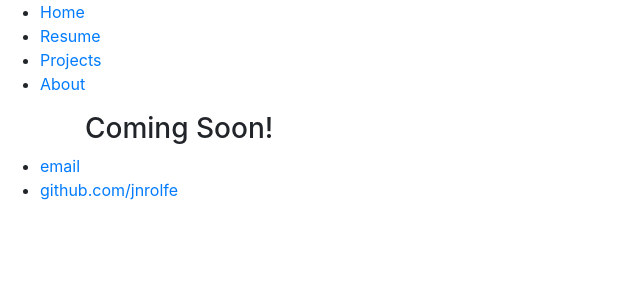
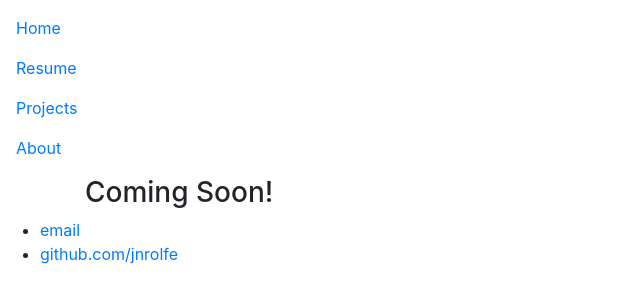
Before and after one commit to Jnrolfe/jnrolfe.github.io, a Jekyll site: the page built from index.html, in a window 1280 px wide. Shown: the top 303 px of the page, without its empty margins (0-640 px from the left). Built offline with Jekyll 4.4.1, drawn with Linux system fonts in a browser that asks for light colours.

Commit message:
bootstrap-ify the navbar

```diff
--- a/_layouts/default.html
+++ b/_layouts/default.html
@@ -2,23 +2,30 @@
 	<html>
 		<head>
 			<title>{{ page.title }}</title>
-			<!-- link to main stylesheet -->
       <link rel="stylesheet" href="https://stackpath.bootstrapcdn.com/bootstrap/4.4.1/css/bootstrap.min.css" integrity="sha384-Vkoo8x4CGsO3+Hhxv8T/Q5PaXtkKtu6ug5TOeNV6gBiFeWPGFN9MuhOf23Q9Ifjh" crossorigin="anonymous">
 		</head>
 		<body>
-			<nav>
-	    		<ul>
-	        		<li><a href="/">Home</a></li>
-		        	<li><a href="#">Resume</a></li>
-	        		<li><a href="#">Projects</a></li>
-	        		<li><a href="#">About</a></li>
+			<nav class="navbar">
+	    		<ul class="navbar-nav mr-auto">
+	        		<li class="nav-item">
+                <a class="nav-link" href="/">Home</a>
+              </li>
+		        	<li class="nav-item">
+                <a class="nav-link"  href="#">Resume</a>
+              </li>
+	        		<li class="nav-item">
+                <a class="nav-link" href="#">Projects</a>
+              </li>
+	        		<li class="nav-item">
+                <a class="nav-link" href="#">About</a>
+              </li>
 	    		</ul>
 			</nav>
 			<div class="container">
 
 			{{ content }}
 
-			</div><!-- /.container -->
+			</div>
 			<footer>
 	    		<ul>
 	        		<li><a href="mailto:jamesnrolfe@gmail.com">email</a></li>
```
